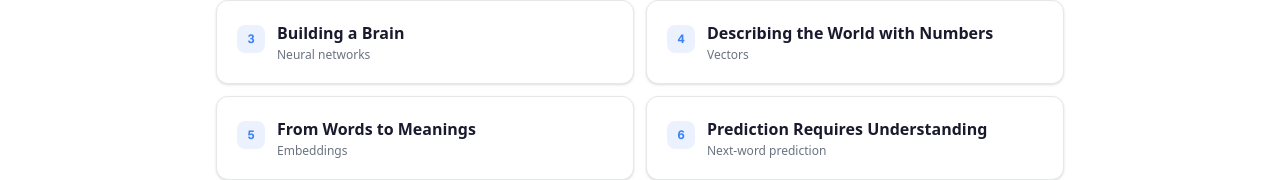
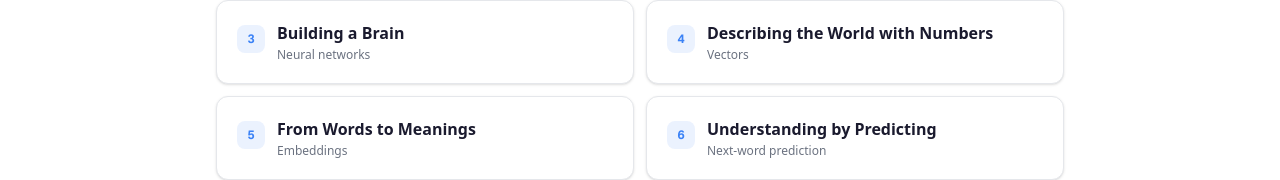
Before and after one commit to robennals/ai-explained, a Next.js app: page / in a window 1280 px wide. Shown: the part 623-803 px from the top of the page. Built offline with nearby package versions, Linux system fonts and the light colour scheme.

Commit message:
Rename prediction chapter

```diff
--- a/src/app/(tutorial)/next-word-prediction/content.mdx
+++ b/src/app/(tutorial)/next-word-prediction/content.mdx
@@ -1,4 +1,4 @@
-# Prediction Requires Understanding
+# Understanding by Predicting
 
 <Lead>
 Here's a strange claim: if a machine can accurately predict the next word in a sentence, it must *understand* the sentence. That sounds wrong — prediction seems too simple to require understanding. But by the end of this chapter, you'll see why it's true, and why this one idea is the foundation of modern AI.
--- a/src/app/(tutorial)/next-word-prediction/page.tsx
+++ b/src/app/(tutorial)/next-word-prediction/page.tsx
@@ -9,7 +9,7 @@ import {
 } from "./widgets";
 
 export const metadata = {
-  title: "Prediction Requires Understanding — Learn AI Layer by Layer",
+  title: "Understanding by Predicting — Learn AI Layer by Layer",
   description:
     "If you can predict the next word accurately, you must understand grammar, facts, and common sense. Prediction IS understanding.",
 };
--- a/src/lib/curriculum.ts
+++ b/src/lib/curriculum.ts
@@ -63,7 +63,7 @@ export const chapters: Chapter[] = [
   {
     id: 6,
     slug: "next-word-prediction",
-    title: "Prediction Requires Understanding",
+    title: "Understanding by Predicting",
     subtitle: "Next-word prediction",
     prerequisites: [5],
     description:
```
